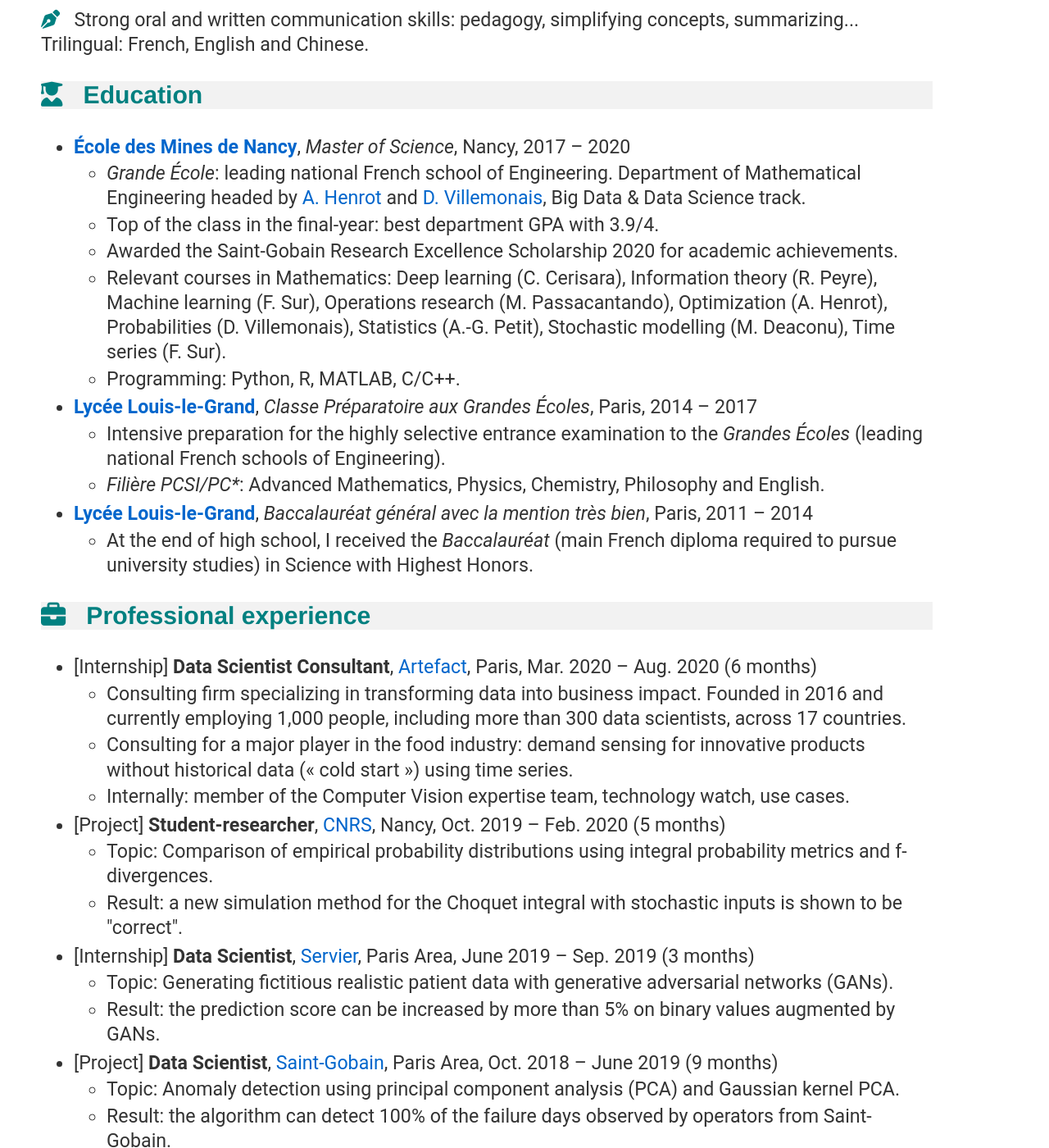
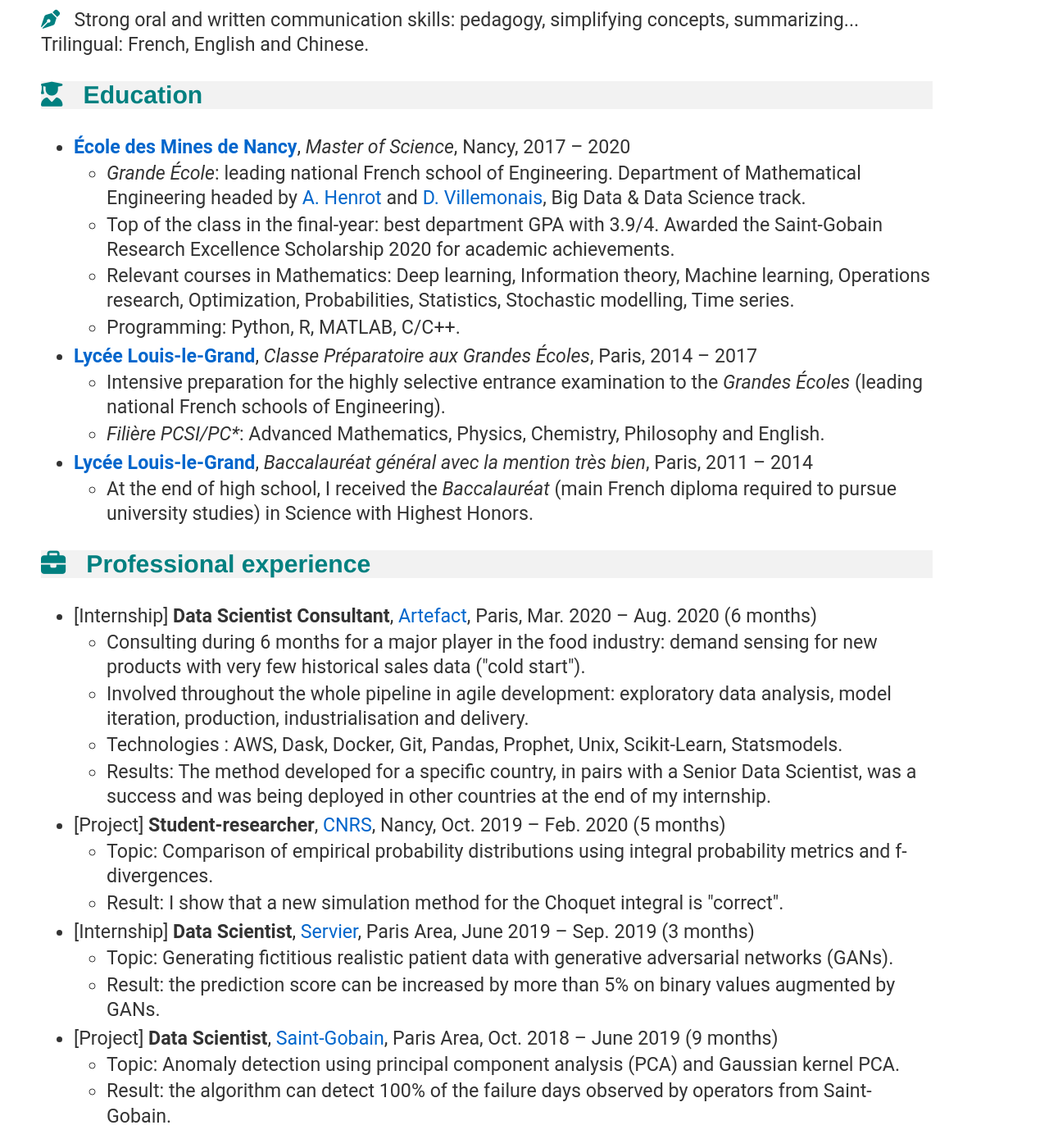
Before and after one commit to sylvaincom/sylvaincom.github.io, a Jekyll site: the page built from cv/index.html, in a window 1280 px wide and 1400 px high, scrolled down 519 px. Shown: the whole window at 82% size. Built offline with Jekyll 4.4.1, drawn with Linux system fonts in a browser that asks for light colours; nearby versions of some CDN libraries.

Commit message:
Updating the description of the Artefact internship

```diff
--- a/cv/index.html
+++ b/cv/index.html
@@ -41,9 +41,8 @@
 
 	<ul>
 		<li><i>Grande École</i>: leading national French school of Engineering. Department of Mathematical Engineering headed by <a href="http://www.iecl.univ-lorraine.fr/~Antoine.Henrot/english.html" target="_blank">A. Henrot</a> and <a href="http://www.normalesup.org/~villemonais" target="_blank">D. Villemonais</a>, Big Data & Data Science track.</li>
-		<li>Top of the class in the final-year: best department GPA with 3.9/4.</li>
-		<li>Awarded the Saint-Gobain Research Excellence Scholarship 2020 for academic achievements.</li>
-		<li>Relevant courses in Mathematics: Deep learning (C. Cerisara), Information theory (R. Peyre), Machine learning (F. Sur), Operations research (M. Passacantando), Optimization (A. Henrot), Probabilities (D. Villemonais), Statistics (A.-G. Petit), Stochastic modelling (M. Deaconu), Time series (F. Sur).</li>
+		<li>Top of the class in the final-year: best department GPA with 3.9/4. Awarded the Saint-Gobain Research Excellence Scholarship 2020 for academic achievements.</li>
+		<li>Relevant courses in Mathematics: Deep learning, Information theory, Machine learning, Operations research, Optimization, Probabilities, Statistics, Stochastic modelling, Time series.</li>
 		<li>Programming: Python, R, MATLAB, C/C++.</li>
 	</ul>
 
@@ -69,17 +68,17 @@
   <li>[Internship] <b>Data Scientist Consultant</b>, <a href="https://www.artefact.com" target="_blank">Artefact</a>, Paris, Mar. 2020 &ndash; Aug. 2020 (6 months)</li>
 
 	<ul>
-		<li>Consulting firm specializing in transforming data into business impact. Founded in 2016 and currently employing 1,000 people,
-including more than 300 data scientists, across 17 countries.</li>
-		<li>Consulting for a major player in the food industry: demand sensing for innovative products without historical data (« cold start ») using time series.</li>
-		<li>Internally: member of the Computer Vision expertise team, technology watch, use cases.</li>
+		<li>Consulting during 6 months for a major player in the food industry: demand sensing for new products with very few historical sales data ("cold start").</li>
+		<li>Involved throughout the whole pipeline in agile development: exploratory data analysis, model iteration, production, industrialisation and delivery.</li>
+		<li>Technologies : AWS, Dask, Docker, Git, Pandas, Prophet, Unix, Scikit-Learn, Statsmodels.</li>
+		<li>Results: The method developed for a specific country, in pairs with a Senior Data Scientist, was a success and was being deployed in other countries at the end of my internship.</li>
 	</ul>
 
   <li>[Project] <b>Student-researcher</b>, <a href="http://www.cnrs.fr/en" target="_blank">CNRS</a>, Nancy, Oct. 2019 &ndash; Feb. 2020 (5 months)</li>
 
 	<ul>
 		<li>Topic: Comparison of empirical probability distributions using integral probability metrics and f-divergences.</li>
-		<li>Result: a new simulation method for the Choquet integral with stochastic inputs is shown to be "correct".</li>
+		<li>Result: I show that a new simulation method for the Choquet integral is "correct".</li>
 	</ul>
 
   <li>[Internship] <b>Data Scientist</b>, <a href="https://servier.com/en" target="_blank">Servier</a>, Paris Area, June 2019 &ndash; Sep. 2019 (3 months)</li>
```
